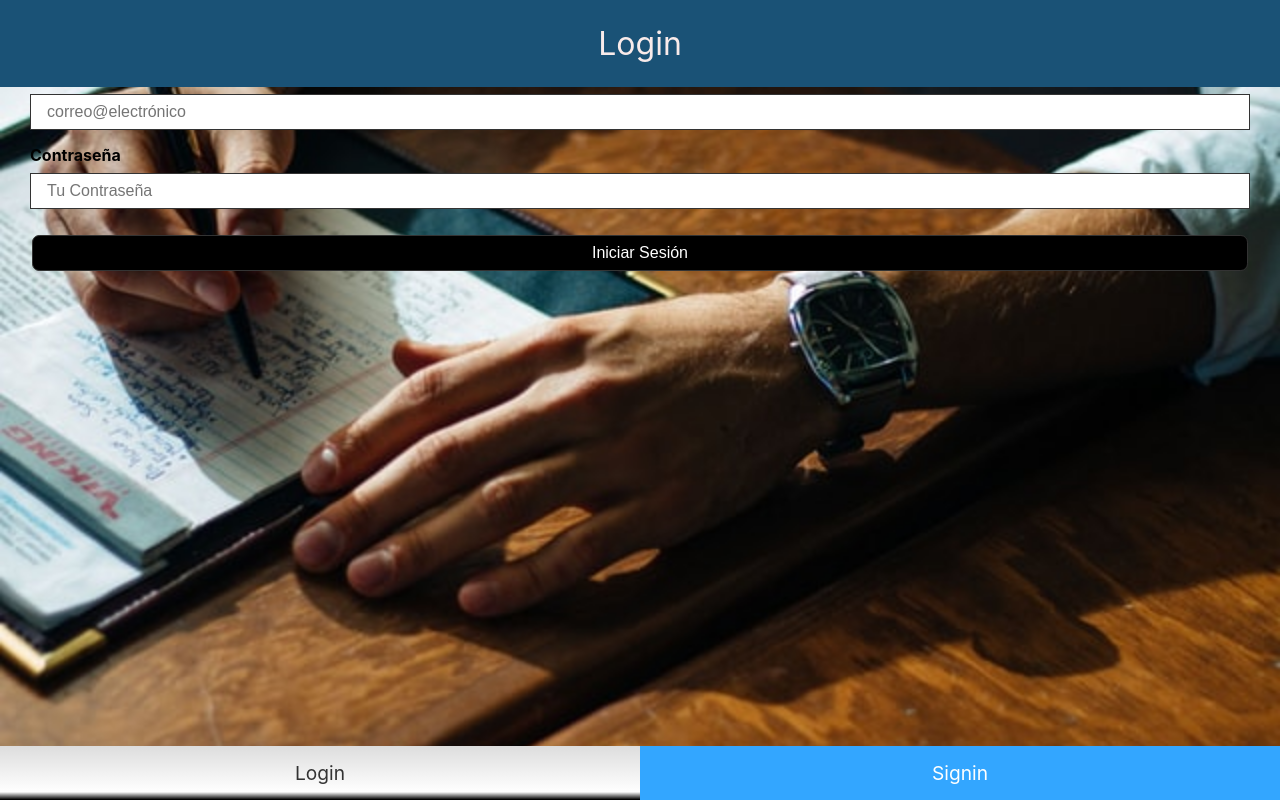
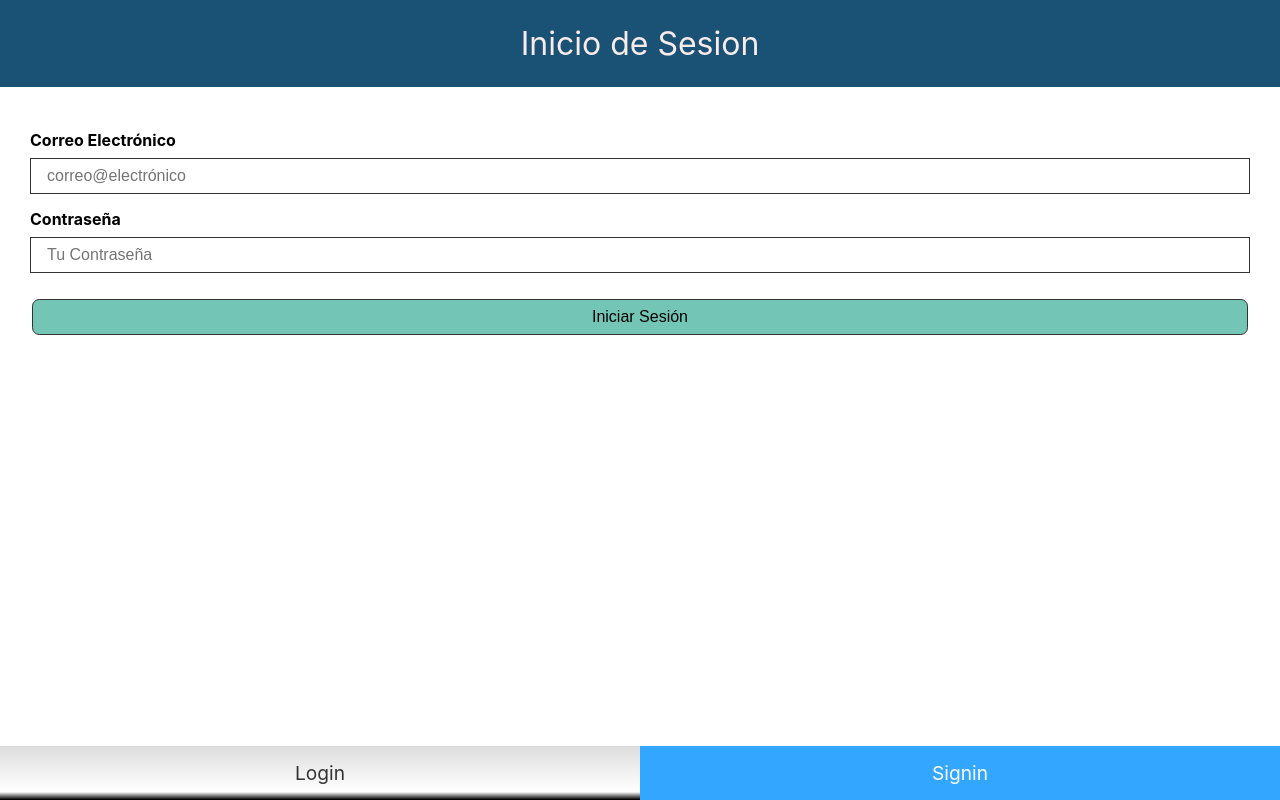
Before and after one commit to moyportillo/Project_Registro, a React (Create React App) app in the folder snippetfront/: page /login in a window 1280 px wide. Built offline with nearby package versions, Linux system fonts and the light colour scheme.

Commit message:
Menu y Inicio de sesion

```diff
--- a/snippetfront/src/components/public/Login/index.js
+++ b/snippetfront/src/components/public/Login/index.js
@@ -6,6 +6,7 @@ import {useState} from 'react';
 import {SEC_LOGIN, SEC_FETCHING} from '../../../store/reducers/sec';
 import { publicaxios } from '../../../store/axios';
 import { useHistory , useLocation} from 'react-router-dom';
+import './login.css';
 
 const Login = ()=>{
   const [email, setEmail] = useState("");
@@ -26,10 +27,13 @@ const Login = ()=>{
     dispatch({ type: SEC_LOGIN, payload: data });
     routeHistory.replace(from);
     } catch(ex){
+
     }
   };
   return (
-    <Page showHeader={true} title="Login">
+    <div className = "login">
+    <Page showHeader={true} title="Inicio de Sesion">
+        <div className="loginInput">
         <DataField
           labelText="Correo Electrónico"
           type="email"
@@ -55,7 +59,9 @@ const Login = ()=>{
         <section style={{padding:"1rem"}}>
           <Button onClick={onClickHandler}>Iniciar Sesión</Button>
         </section>
+        </div>
     </Page>
+    </div>
   )
 }
 
--- /dev/null
+++ b/snippetfront/src/components/public/Login/login.css
@@ -0,0 +1,8 @@
+
+.login{
+    background-color: #fff;
+}
+
+.loginInput{
+    margin-top: 4em;
+}
--- a/snippetfront/src/components/shared/Buttons/Button.css
+++ b/snippetfront/src/components/shared/Buttons/Button.css
@@ -1,7 +1,7 @@
 button{
   border:solid 1px #333;
-  background-color: #000;
-  color:#fff;
+  background-color:  #73c6b6;
+  color:#000;
   font-size: 1rem;
   padding:0.5em 1em;
   border-radius: 0.45rem;
```
Also changed, not shown: snippetfront/src/App.css (+5 -5 lines).
